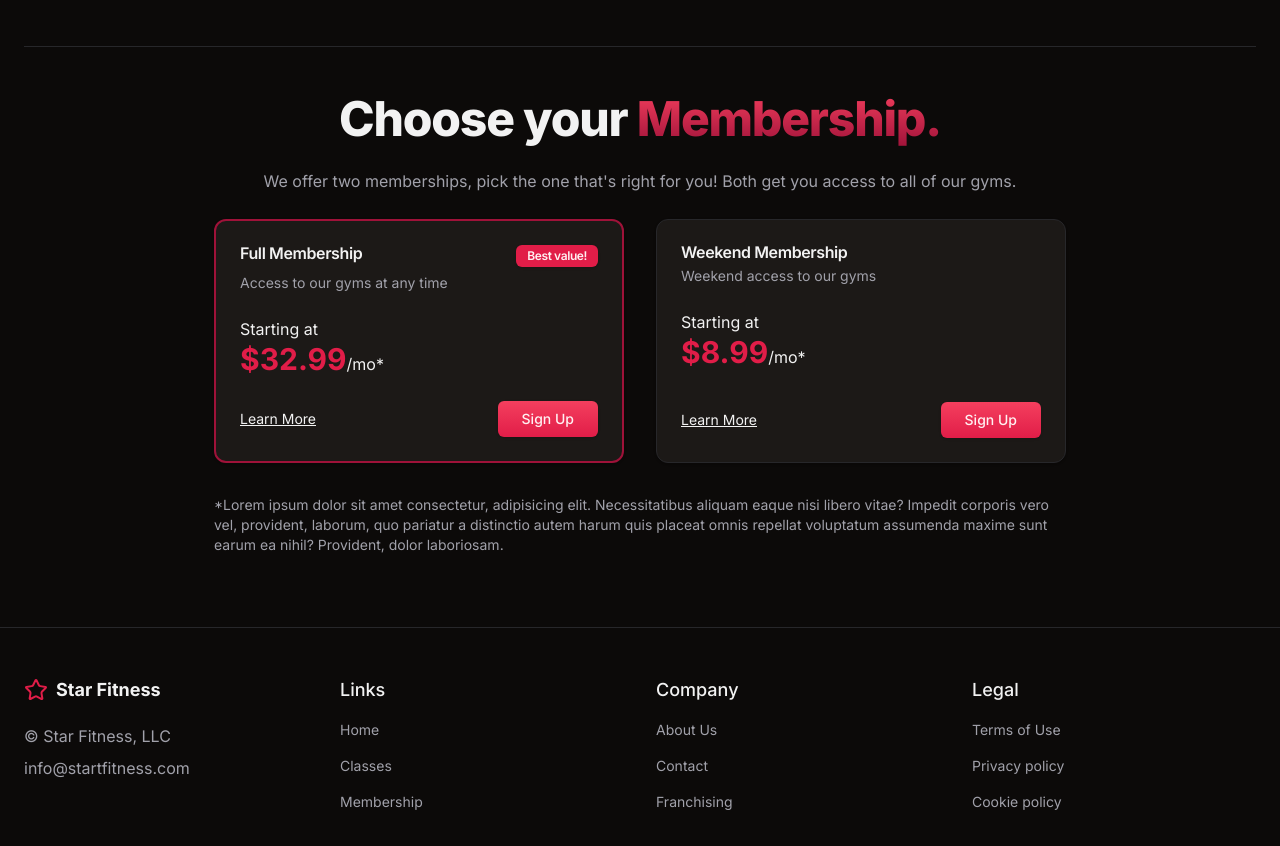
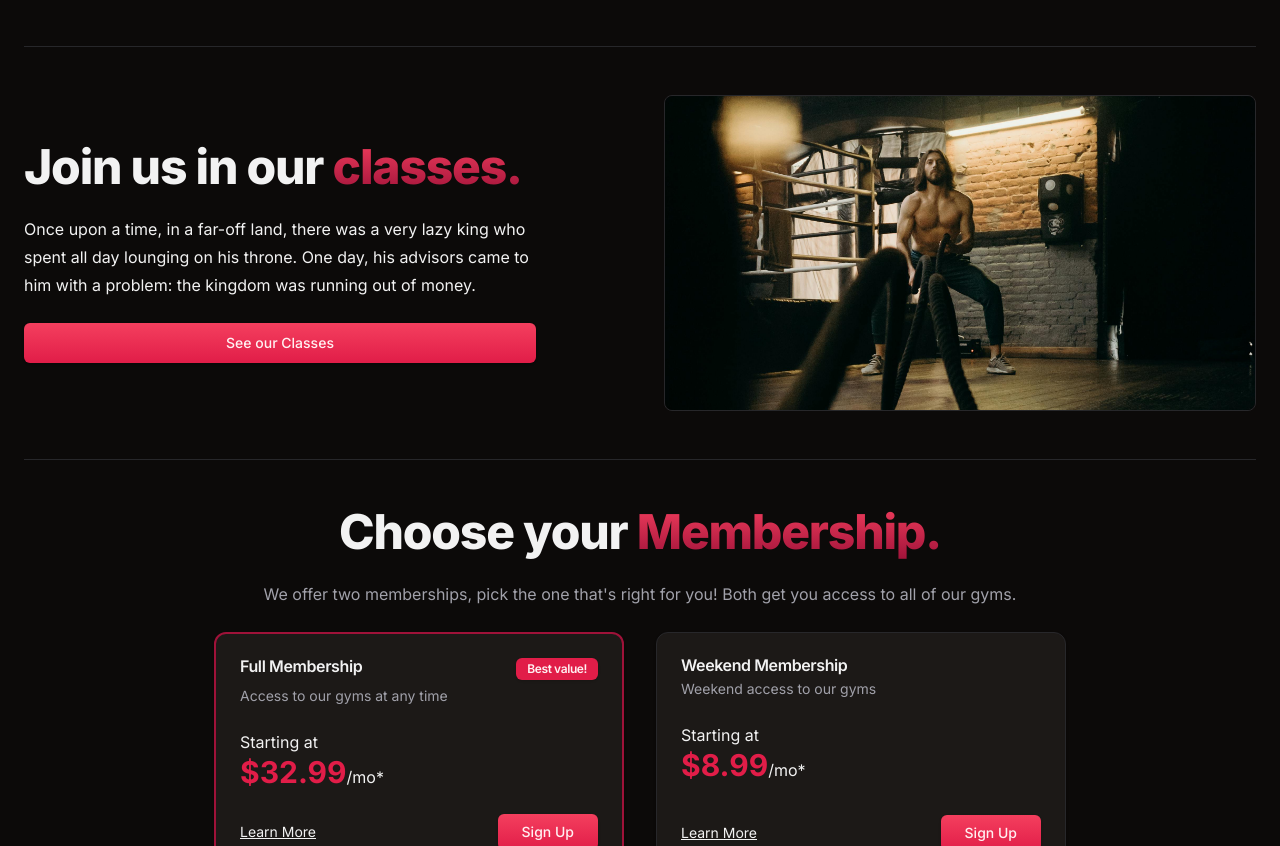
Before and after one commit to alex10340/star-fitness, a Next.js app: page / in a window 1280 px wide. Shown: the part 1937-2783 px from the top of the page. Built offline with nearby package versions, Linux system fonts and the light colour scheme.

Commit message:
links etc

```diff
--- /dev/null
+++ b/src/app/classes/page.tsx
@@ -0,0 +1,3 @@
+export default function Classes() {
+  return <div>Classes</div>;
+}
--- a/src/app/join/page.tsx
+++ b/src/app/join/page.tsx
@@ -1,3 +1,3 @@
 export default function Join() {
-  return <div>page</div>;
+  return <div>Join</div>;
 }
--- a/src/app/layout.tsx
+++ b/src/app/layout.tsx
@@ -8,7 +8,7 @@ import "./globals.css";
 
 export const metadata: Metadata = {
   title: "Star Fitness | A new level of fitness",
-  description: "Welcome to a new level of fitness.", // fill in later
+  description: "Welcome to a new level of fitness.",
 };
 
 const inter = Inter({
--- a/src/app/page.tsx
+++ b/src/app/page.tsx
@@ -109,6 +109,44 @@ export default function Home() {
           </p>
         </div>
       </div>
+
+      <hr className="my-12" />
+
+      <section className="grid grid-cols-1 sm:grid-cols-2 gap-6 sm:gap-12">
+        <div className="order-2 sm:order-1 max-w-lg sm:py-12">
+          <h1 className="scroll-m-20 text-4xl font-extrabold tracking-tight lg:text-5xl">
+            Join us in our
+            <span className="bg-clip-text text-transparent bg-gradient-to-b from-rose-500 to-rose-800">
+              &nbsp;classes.
+            </span>
+          </h1>
+          <p className="leading-7 [&:not(:first-child)]:mt-6">
+            Once upon a time, in a far-off land, there was a very lazy king who
+            spent all day lounging on his throne. One day, his advisors came to
+            him with a problem: the kingdom was running out of money.
+          </p>
+          <Link href="/classes" passHref legacyBehavior>
+            <Button
+              className="mt-6 w-full px-6 bg-gradient-to-b from-rose-500 to-rose-600"
+              size={"lg"}
+            >
+              See our Classes
+            </Button>
+          </Link>
+        </div>
+
+        <div className="relative min-h-[200px] rounded-lg border order-1 sm:order-2">
+          <Image
+            src={"/gallery/gallery02.jpg"}
+            fill
+            sizes="(max-width: 640px) 100vw, 50vw"
+            priority
+            alt="hero image"
+            className="object-cover rounded-lg"
+          />
+        </div>
+      </section>
+
       <hr className="my-12" />
 
       <h2
--- a/src/components/Navbar.tsx
+++ b/src/components/Navbar.tsx
@@ -14,7 +14,7 @@ const Navbar = () => {
 
         <div className="hidden sm:block">
           <div className="space-x-2">
-            <Link href="/" passHref legacyBehavior>
+            <Link href="/classes" passHref legacyBehavior>
               <Button variant="ghost">Classes</Button>
             </Link>
 
```
